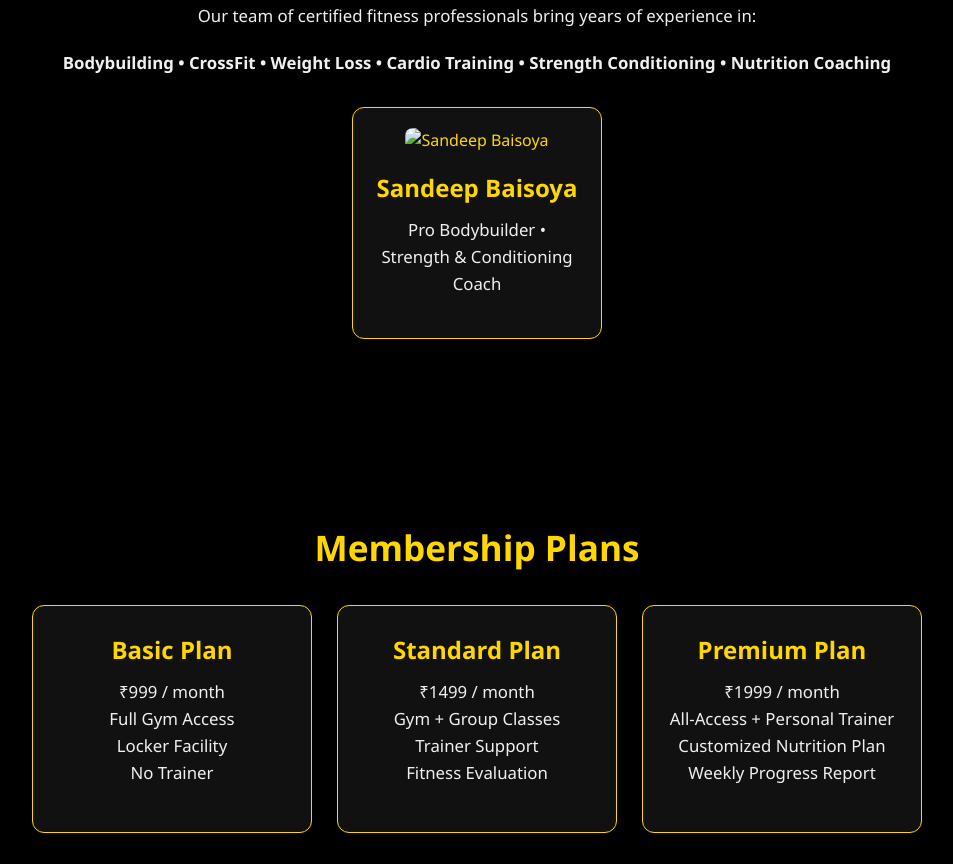
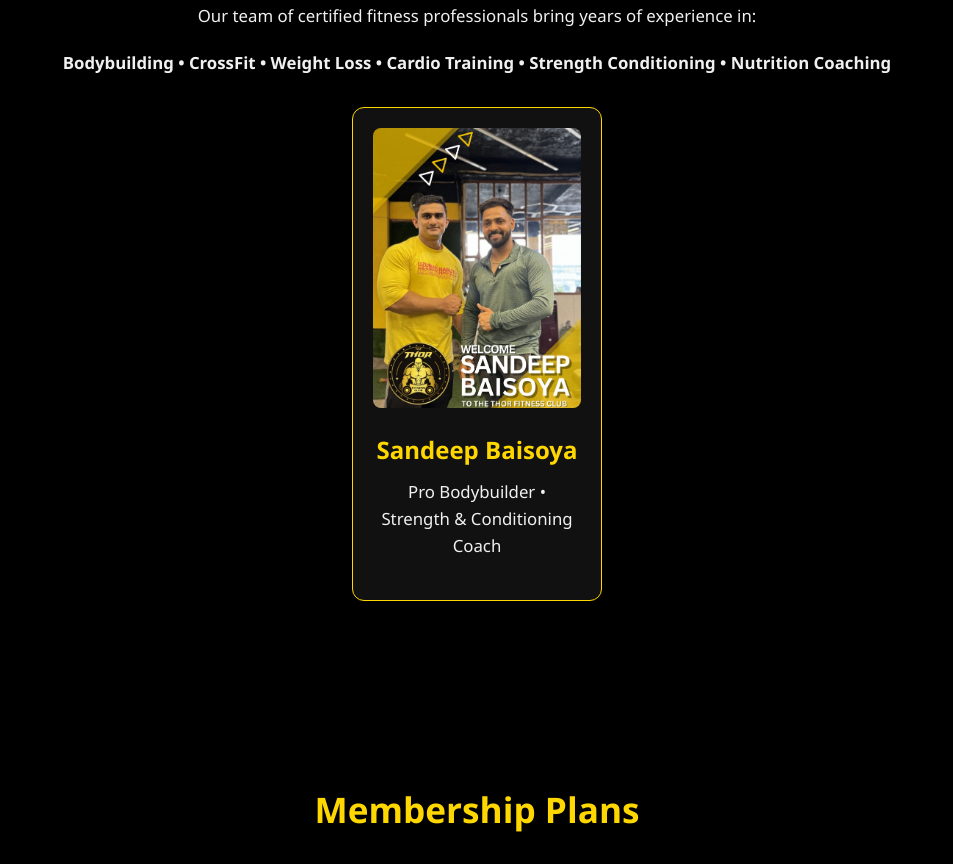
Before and after one commit to yashkumartyagi/thethorfitnessclub, a plain HTML site: page index.html in a window 1280 px wide. Shown: the part 1793-2657 px from the top of the page, without its empty margins (163-1116 px from the left). Drawn offline with Linux system fonts and the light colour scheme.

Commit message:
Update index.html

```diff
--- a/index.html
+++ b/index.html
@@ -337,7 +337,7 @@
     <p><strong>Bodybuilding • CrossFit • Weight Loss • Cardio Training • Strength Conditioning • Nutrition Coaching</strong></p>
     <div class="trainer-grid">
       <div class="trainer-card">
-        <img src="images/trainer-1.jpg" alt="Sandeep Baisoya">
+        <img src="trainer-1.jpg" alt="Sandeep Baisoya">
         <h3>Sandeep Baisoya</h3>
         <p>Pro Bodybuilder • Strength & Conditioning Coach</p>
       </div>
```
